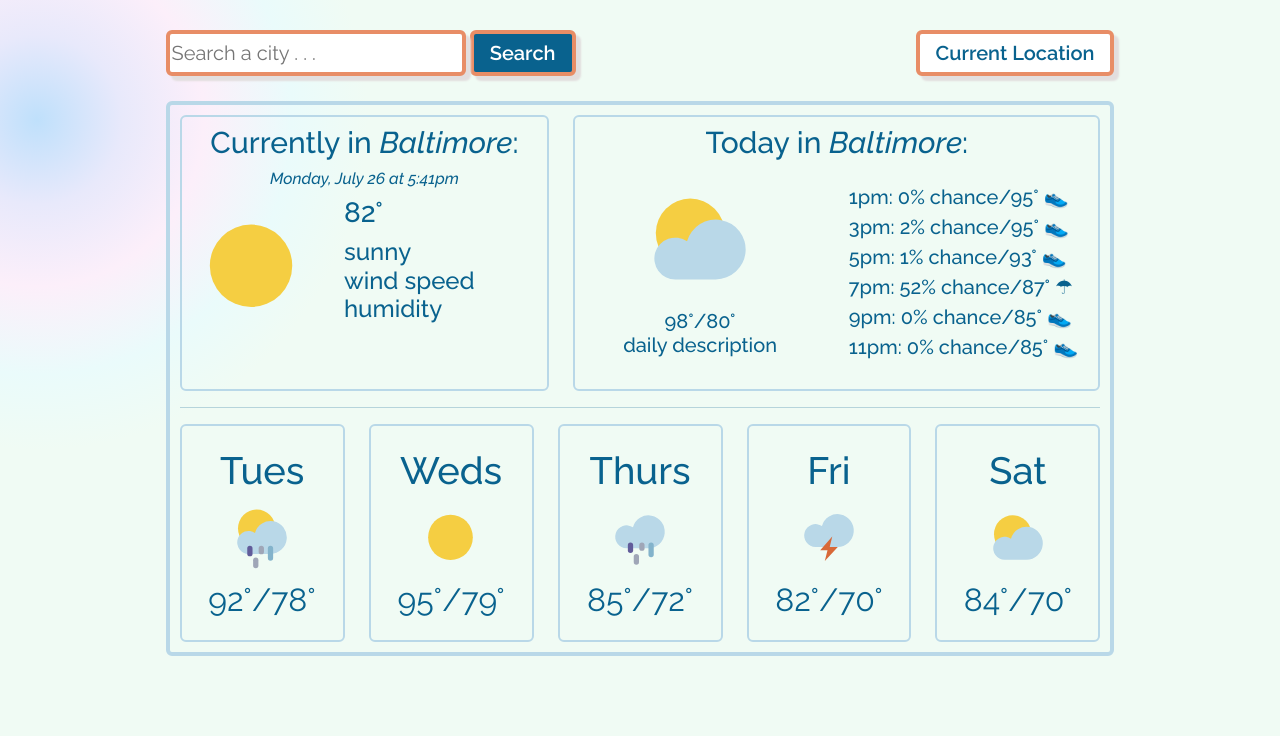
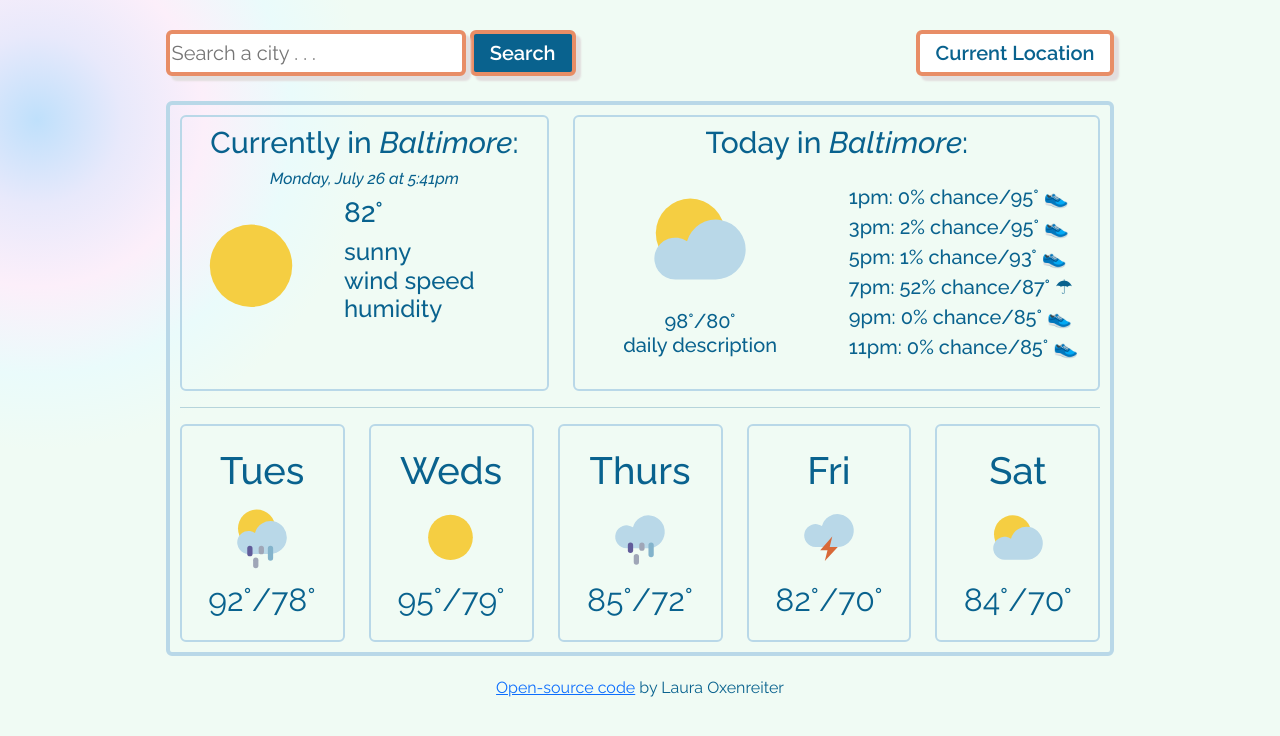
Before and after one commit to oxenreiterlm/weather-now, a plain HTML site: page index.html in a window 1280 px wide. Drawn offline with nearby package versions, Linux system fonts and the light colour scheme.

Commit message:
Added bottom signature and open-code link and formatted it

```diff
--- a/index.html
+++ b/index.html
@@ -158,5 +158,7 @@
       </div>
       <script src="src/index.js"></script>
     </div>
+    <div class="signature"><a href="https://github.com/oxenreiterlm/weather-now" target="blank" >Open-source code</a> by Laura Oxenreiter</div>
+
   </body>
 </html>
--- a/src/style.css
+++ b/src/style.css
@@ -65,7 +65,7 @@ button:hover {
 
 .mainSection {
   margin-top: 50px;
-  margin-bottom: 50px;
+  margin-bottom: 20px;
   border-style: solid;
   border-color: #b9d8e8;
   padding: 10px;
@@ -135,3 +135,6 @@ ul {
 .highLow {
   font-size: 32px;
 }
+.signature {
+  text-align: center;
+}
```
